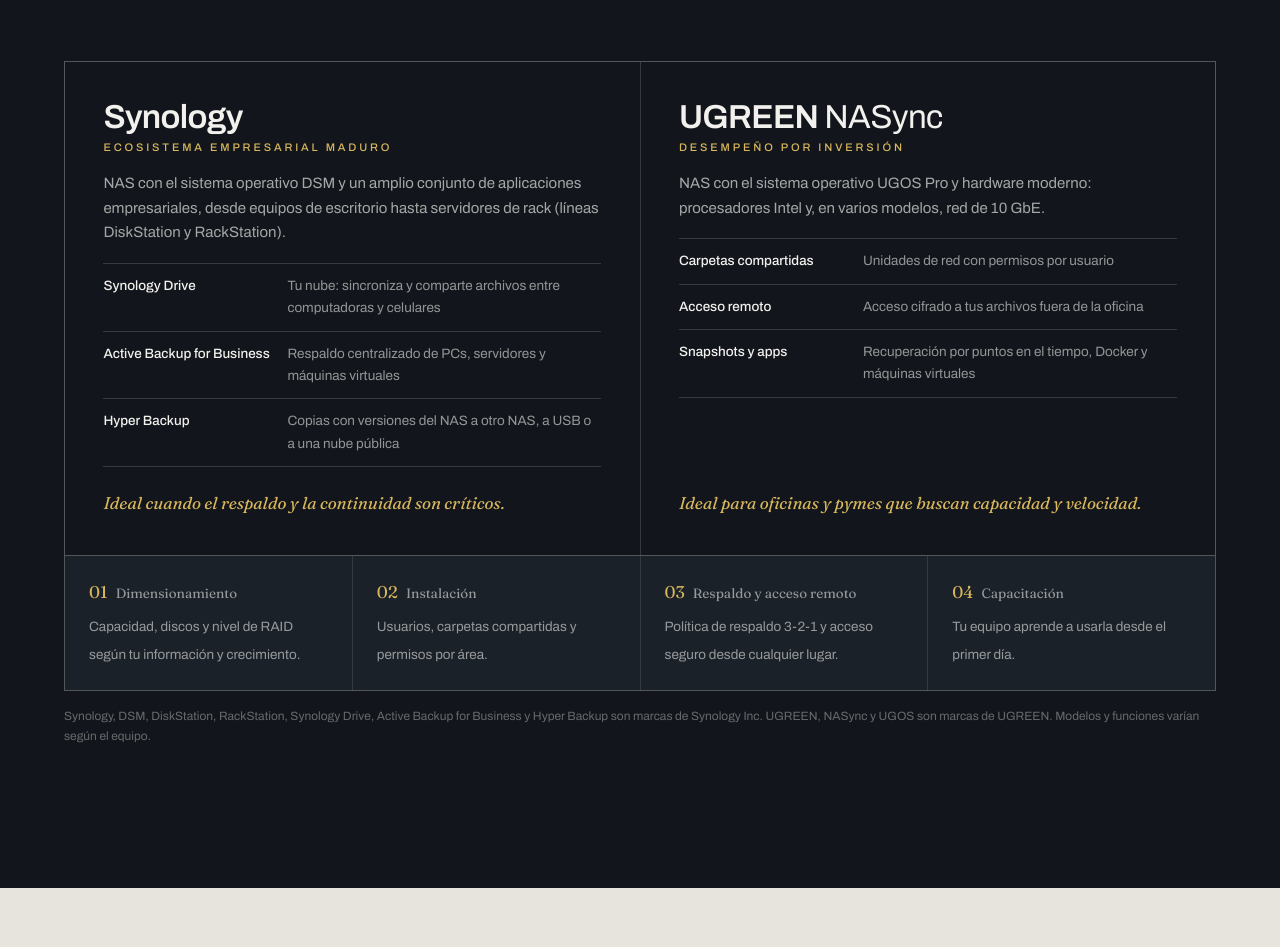
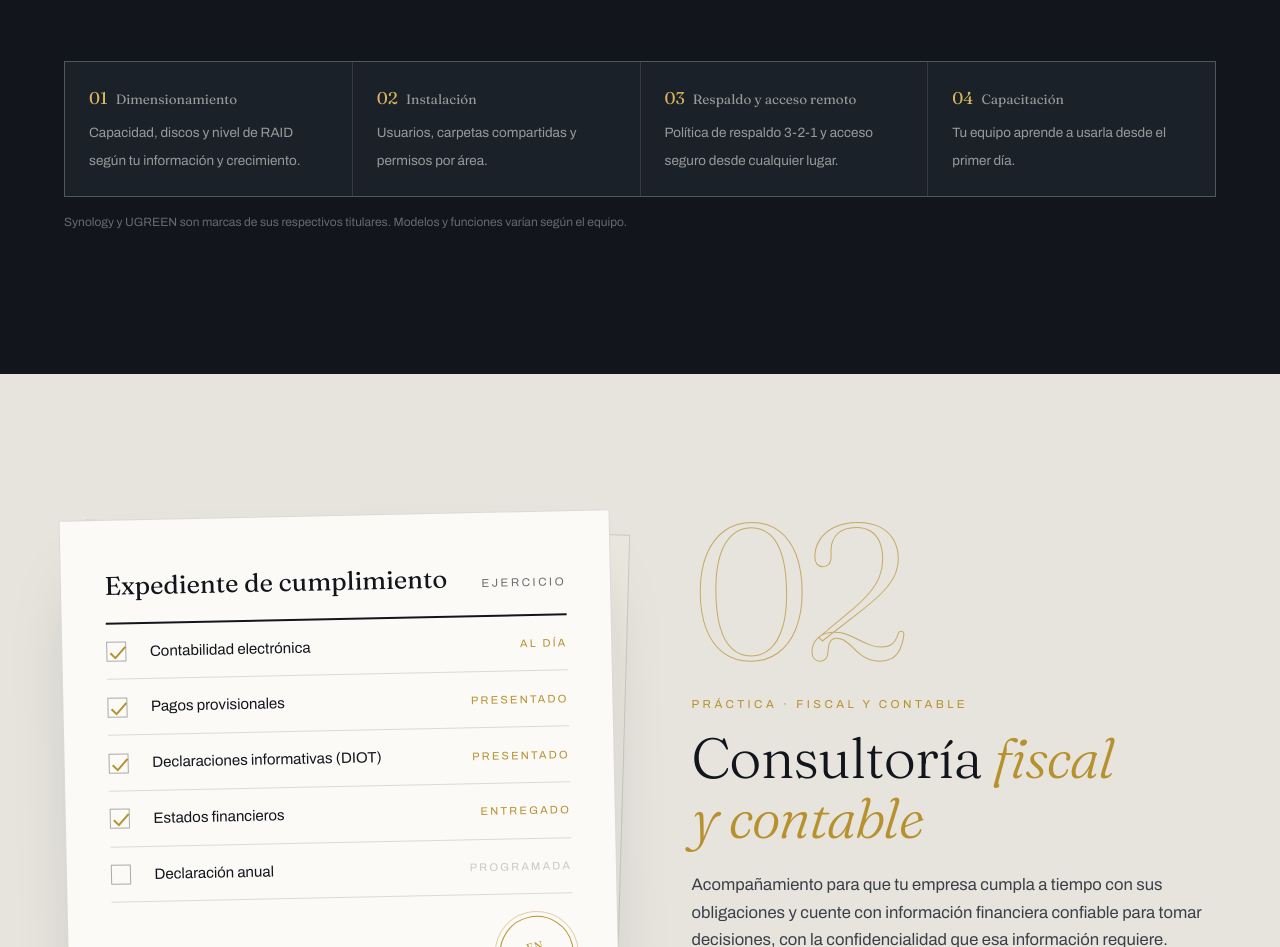
Before and after one commit to seb7bo/MS_web, a plain HTML site: page services.html in a window 1280 px wide. Shown: the part 4226-5173 px from the top of the page. Drawn offline with Linux system fonts and the light colour scheme.

Commit message:
minor update

```diff
--- a/services.html
+++ b/services.html
@@ -374,17 +374,7 @@ footer a:hover{color:var(--gold-lt)}
 @keyframes led{50%{opacity:.25}}
 .cx-art .pk{fill:var(--gold-lt)}
 .cx-art text{font-family:var(--sans);font-size:11px;letter-spacing:.24em;fill:rgba(242,241,237,.5);text-transform:uppercase}
-.cx-brands{display:grid;grid-template-columns:1fr 1fr;gap:1px;background:var(--line-dk);border:1px solid var(--line-dk);margin-top:clamp(40px,5vw,70px)}
-.cx-b{background:var(--ink);padding:clamp(26px,3vw,42px);display:flex;flex-direction:column}
-.cx-b .wm{font-family:var(--sans);font-weight:600;font-size:clamp(26px,2.6vw,34px);letter-spacing:-.02em;color:var(--paper);line-height:1}
-.cx-b .wm small{display:block;margin-top:8px;font-size:11px;font-weight:500;letter-spacing:.26em;text-transform:uppercase;color:var(--gold-lt)}
-.cx-b p{font-size:15px;color:rgba(242,241,237,.66);margin:18px 0 18px}
-.cx-b ul{list-style:none;margin:0 0 22px;padding:0;border-top:1px solid var(--line-dk)}
-.cx-b li{display:grid;grid-template-columns:minmax(0,170px) minmax(0,1fr);gap:14px;padding:11px 0;border-bottom:1px solid var(--line-dk);font-size:13.5px}
-.cx-b li b{font-weight:500;color:var(--paper)}
-.cx-b li span{color:rgba(242,241,237,.58)}
-.cx-b .fit{margin-top:auto;font-family:var(--serif);font-style:italic;font-size:17px;color:var(--gold-lt)}
-.cx-steps{display:grid;grid-template-columns:repeat(4,1fr);gap:1px;background:var(--line-dk);border:1px solid var(--line-dk);border-top:0}
+.cx-steps{display:grid;grid-template-columns:repeat(4,1fr);gap:1px;background:var(--line-dk);border:1px solid var(--line-dk);margin-top:clamp(40px,5vw,70px)}
 .cx-steps div{background:var(--ink-2);padding:22px 24px}
 .cx-steps b{display:block;font-family:var(--serif);font-weight:400;font-size:17px;margin-bottom:6px}
 .cx-steps b i{font-style:normal;color:var(--gold-lt);margin-right:8px}
@@ -396,8 +386,7 @@ footer a:hover{color:var(--gold-lt)}
   .cx-steps{grid-template-columns:1fr 1fr}
 }
 @media (max-width:760px){
-  .cx-perks,.cx-brands,.cx-steps{grid-template-columns:1fr}
-  .cx-b li{grid-template-columns:1fr;gap:2px}
+  .cx-perks,.cx-steps{grid-template-columns:1fr}
 }
 @media (prefers-reduced-motion:reduce){.cx-art .led{animation:none}}
 </style>
@@ -585,35 +574,13 @@ footer a:hover{color:var(--gold-lt)}
       </div>
     </div>
 
-    <div class="cx-brands">
-      <div class="cx-b rv">
-        <div class="wm">Synology<small data-en="Mature business ecosystem">Ecosistema empresarial maduro</small></div>
-        <p data-en="NAS with the DSM operating system and a broad suite of business applications, from desktop units to rack servers (DiskStation and RackStation lines).">NAS con el sistema operativo DSM y un amplio conjunto de aplicaciones empresariales, desde equipos de escritorio hasta servidores de rack (líneas DiskStation y RackStation).</p>
-        <ul>
-          <li><b>Synology Drive</b><span data-en="Your cloud: sync and share files across computers and phones">Tu nube: sincroniza y comparte archivos entre computadoras y celulares</span></li>
-          <li><b>Active Backup for Business</b><span data-en="Centralized backup of PCs, servers and virtual machines">Respaldo centralizado de PCs, servidores y máquinas virtuales</span></li>
-          <li><b>Hyper Backup</b><span data-en="Versioned copies of the NAS to another NAS, a USB drive or a public cloud">Copias con versiones del NAS a otro NAS, a USB o a una nube pública</span></li>
-        </ul>
-        <div class="fit" data-en="Ideal when backup and continuity are critical.">Ideal cuando el respaldo y la continuidad son críticos.</div>
-      </div>
-      <div class="cx-b rv d1">
-        <div class="wm">UGREEN <span style="font-weight:400">NASync</span><small data-en="Performance for the investment">Desempeño por inversión</small></div>
-        <p data-en="NAS with the UGOS Pro operating system and modern hardware: Intel processors and, on several models, 10 GbE networking.">NAS con el sistema operativo UGOS Pro y hardware moderno: procesadores Intel y, en varios modelos, red de 10 GbE.</p>
-        <ul>
-          <li><b data-en="Shared folders">Carpetas compartidas</b><span data-en="Network drives with per-user permissions">Unidades de red con permisos por usuario</span></li>
-          <li><b data-en="Remote access">Acceso remoto</b><span data-en="Encrypted access to your files from outside the office">Acceso cifrado a tus archivos fuera de la oficina</span></li>
-          <li><b data-en="Snapshots &amp; apps">Snapshots y apps</b><span data-en="Point-in-time recovery, Docker and virtual machines">Recuperación por puntos en el tiempo, Docker y máquinas virtuales</span></li>
-        </ul>
-        <div class="fit" data-en="Ideal for offices and SMBs looking for capacity and speed.">Ideal para oficinas y pymes que buscan capacidad y velocidad.</div>
-      </div>
-    </div>
     <div class="cx-steps">
       <div class="rv"><b><i>01</i><span data-en="Sizing">Dimensionamiento</span></b><span data-en="Capacity, disks and RAID level for your data and growth.">Capacidad, discos y nivel de RAID según tu información y crecimiento.</span></div>
       <div class="rv d1"><b><i>02</i><span data-en="Installation">Instalación</span></b><span data-en="Users, shared folders and permissions by area.">Usuarios, carpetas compartidas y permisos por área.</span></div>
       <div class="rv d2"><b><i>03</i><span data-en="Backup &amp; remote access">Respaldo y acceso remoto</span></b><span data-en="3-2-1 backup policy and secure access from anywhere.">Política de respaldo 3-2-1 y acceso seguro desde cualquier lugar.</span></div>
       <div class="rv d3"><b><i>04</i><span data-en="Training">Capacitación</span></b><span data-en="Your team learns to use it from day one.">Tu equipo aprende a usarla desde el primer día.</span></div>
     </div>
-    <p class="cx-note" data-en="Synology, DSM, DiskStation, RackStation, Synology Drive, Active Backup for Business and Hyper Backup are trademarks of Synology Inc. UGREEN, NASync and UGOS are trademarks of UGREEN. Models and features vary by equipment.">Synology, DSM, DiskStation, RackStation, Synology Drive, Active Backup for Business y Hyper Backup son marcas de Synology Inc. UGREEN, NASync y UGOS son marcas de UGREEN. Modelos y funciones varían según el equipo.</p>
+    <p class="cx-note" data-en="Synology and UGREEN are trademarks of their respective owners. Models and features vary by equipment.">Synology y UGREEN son marcas de sus respectivos titulares. Modelos y funciones varían según el equipo.</p>
   </div>
 </section>
 
```
